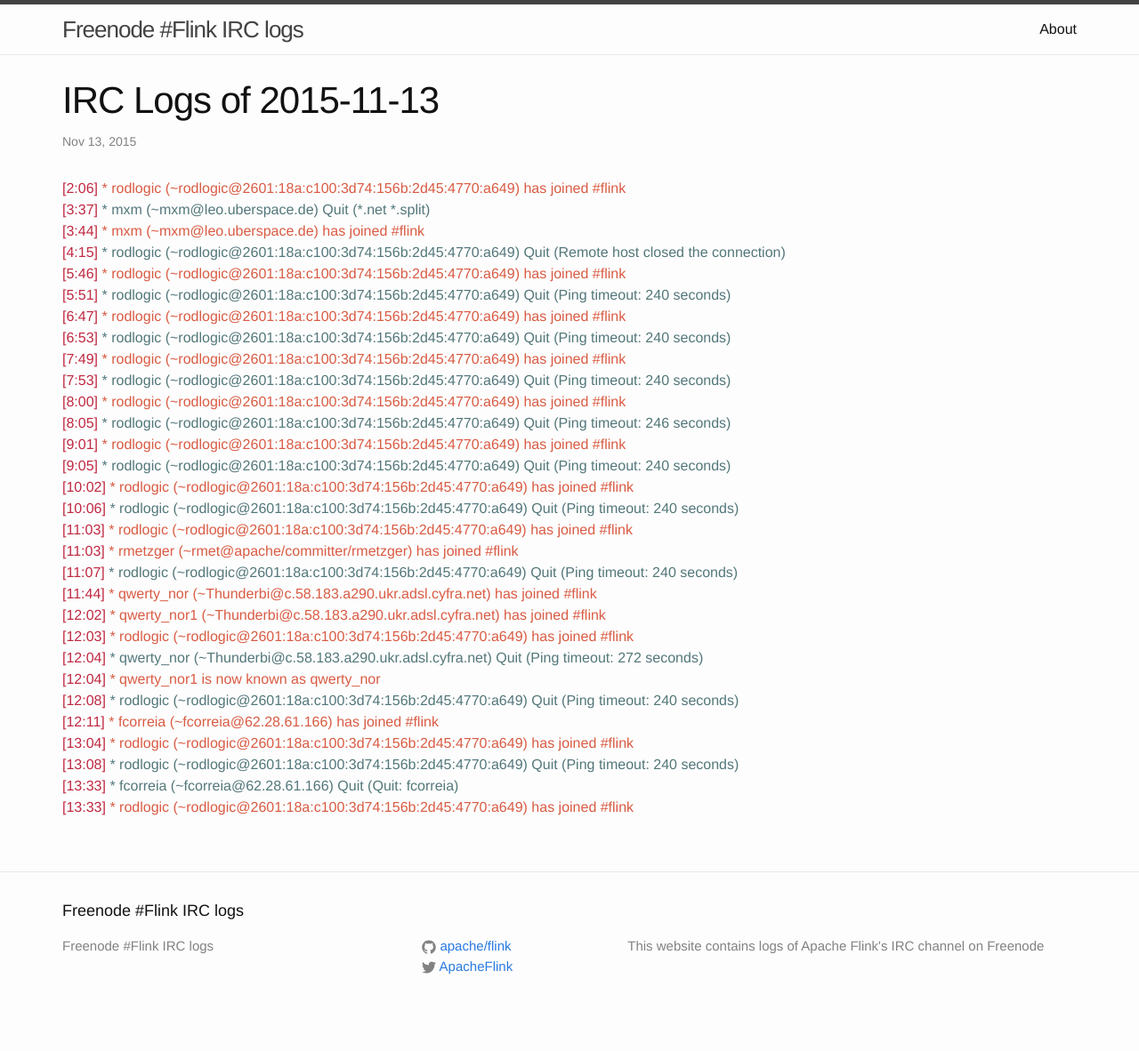
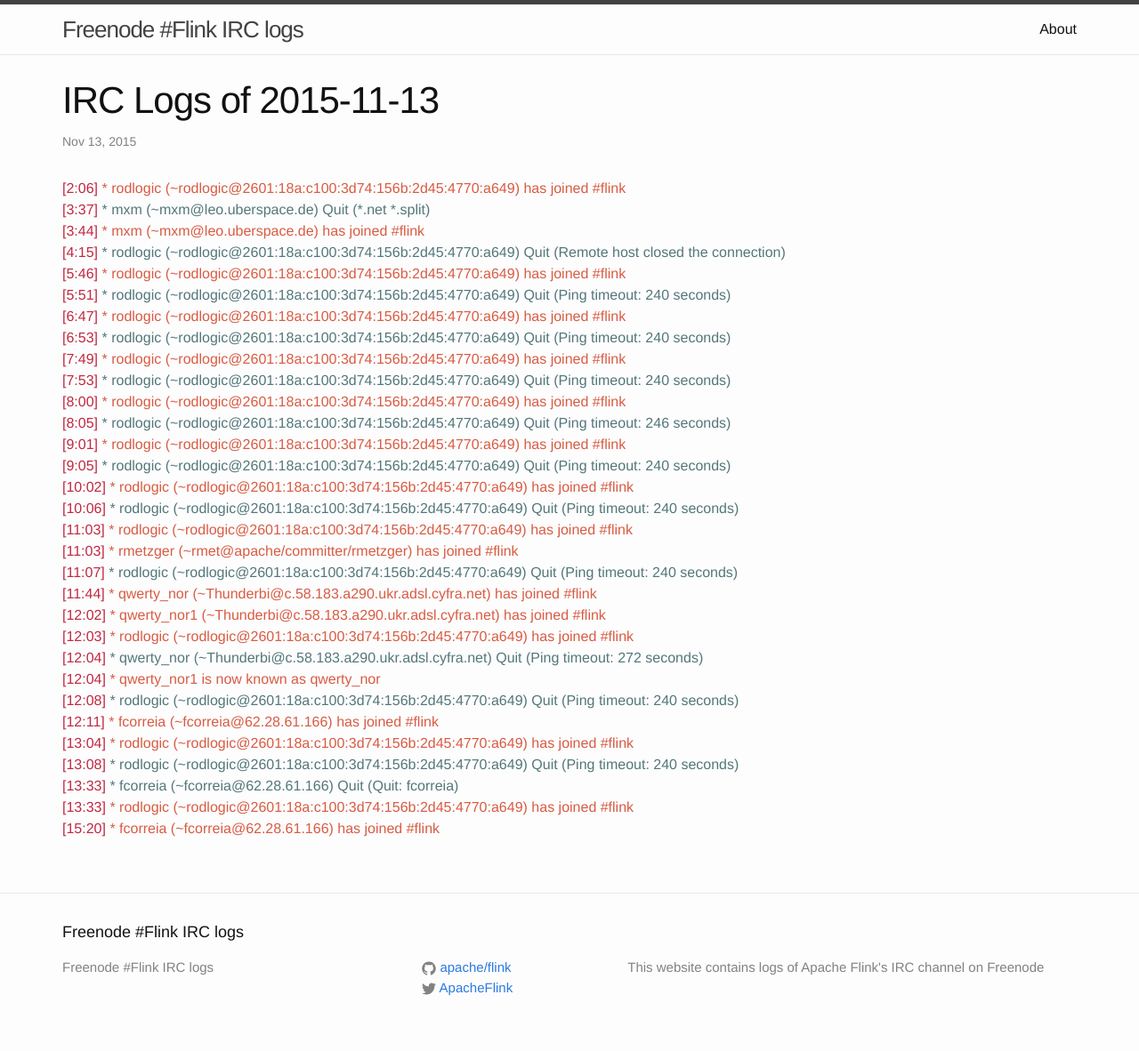
Before and after one commit to flink-irc-logs/flink-irc-logs.github.io, a Jekyll site: the page built from _posts/2015-11-13-logs.markdown, in a window 1280 px wide. Shown: the whole page at 89% size. Built offline with Jekyll 4.4.1, drawn with Linux system fonts in a browser that asks for light colours; before the commit the page ends 1158 px from its top, so only the background shows below that.

Commit message:
Update of the logs on Fri Nov 13 16:20:50 CET 2015

```diff
--- a/_posts/2015-11-13-logs.markdown
+++ b/_posts/2015-11-13-logs.markdown
@@ -34,3 +34,4 @@
 <span class="irc-date">[13:08]</span> <span class="irc-navy">* rodlogic (~rodlogic@2601:18a:c100:3d74:156b:2d45:4770:a649) Quit (Ping timeout: 240 seconds)</span><br />
 <span class="irc-date">[13:33]</span> <span class="irc-navy">* fcorreia (~fcorreia@62.28.61.166) Quit (Quit: fcorreia)</span><br />
 <span class="irc-date">[13:33]</span> <span class="irc-green">* rodlogic (~rodlogic@2601:18a:c100:3d74:156b:2d45:4770:a649) has joined #flink</span><br />
+<span class="irc-date">[15:20]</span> <span class="irc-green">* fcorreia (~fcorreia@62.28.61.166) has joined #flink</span><br />
```
